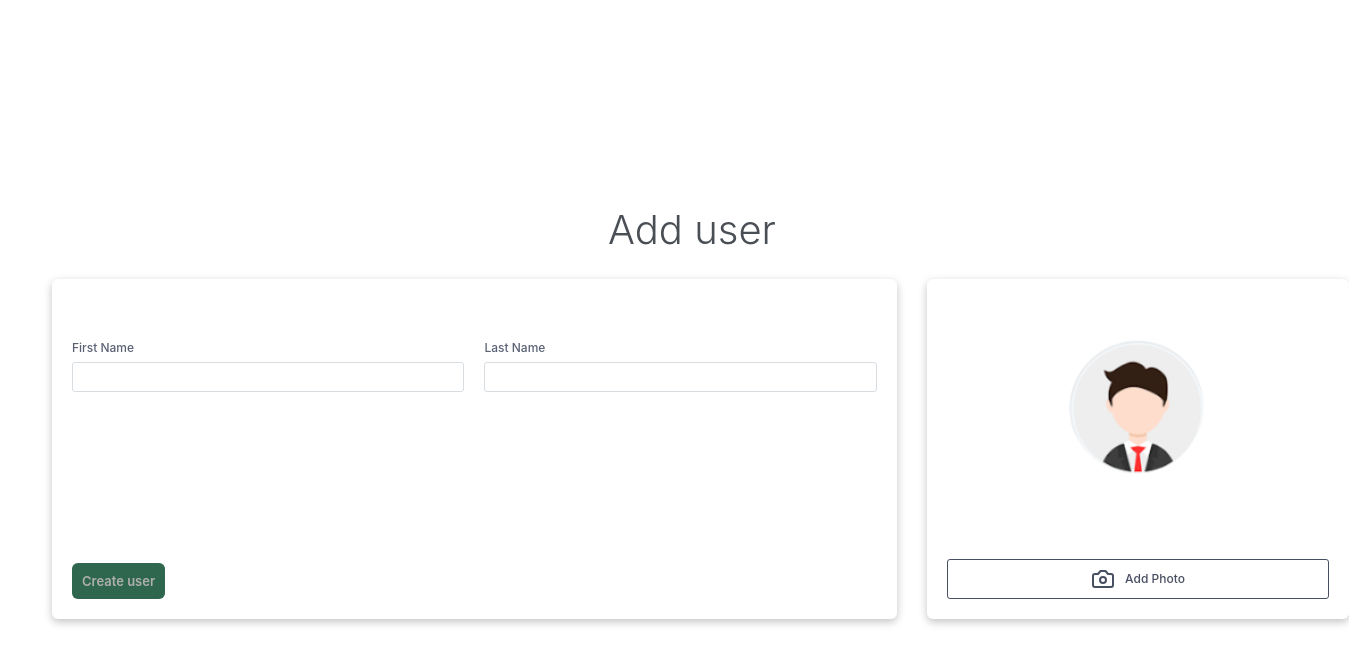
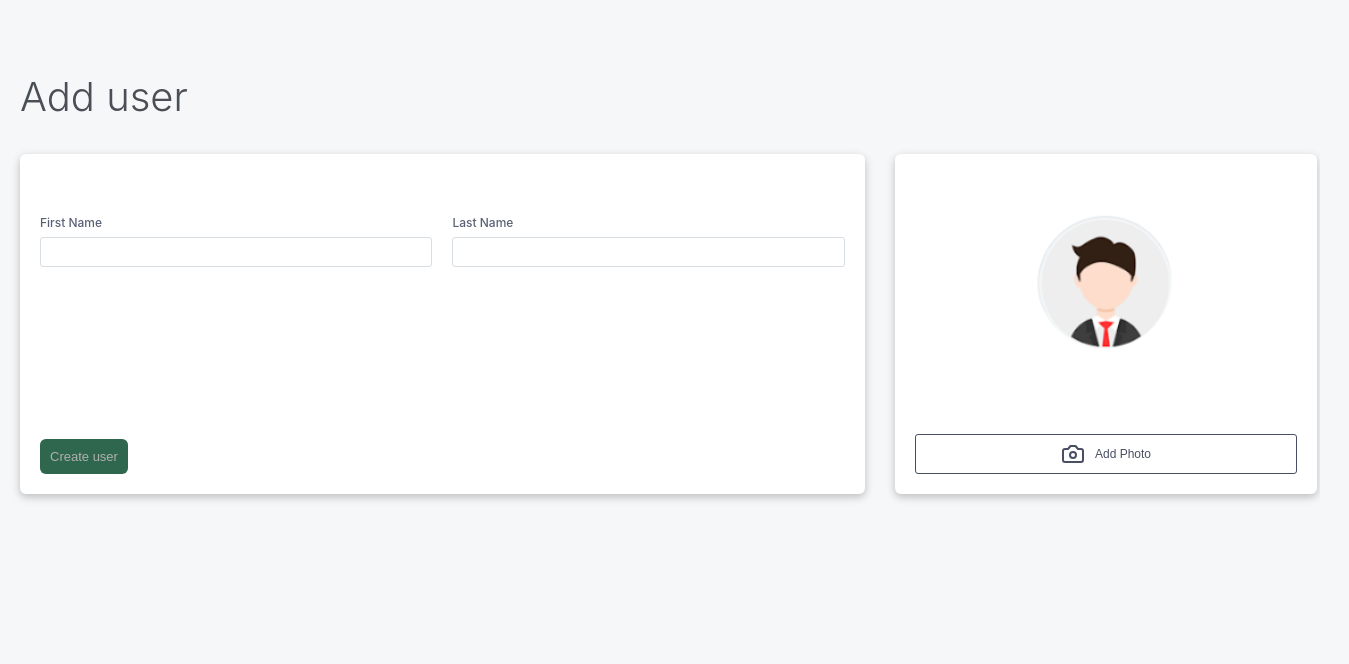
Before and after one commit to Maty2002v2/FootballTeam, a Vue app: page /create-user in a window 1280 px wide. Shown: the top 664 px of the page, 1349 px wide, since content can reach past the window. Built offline with nearby package versions, Linux system fonts and the light colour scheme.

Commit message:
Little changes

```diff
--- a/src/components/Button.vue
+++ b/src/components/Button.vue
@@ -51,7 +51,6 @@ const arrayClass = computed(() => ['button', `button--${props.variant}`]);
 
     color: #ffffff;
     font-size: 13px;
-    font-weight: 600;
     cursor: pointer;
 
     transition: all 0.1;
--- a/src/composables/useReqresApi.ts
+++ b/src/composables/useReqresApi.ts
@@ -14,8 +14,6 @@ export const useReqresApi = () => {
 
     const getUsers = async (): Promise<void> => {
         if (usersData.value) return;
-
-        console.log("getUsers")
 
         isError.value = false;
         isLoading.value = true;
--- a/src/style.css
+++ b/src/style.css
@@ -13,67 +13,16 @@
   -moz-osx-font-smoothing: grayscale;
 }
 
-a {
-  font-weight: 500;
-  color: #646cff;
-  text-decoration: inherit;
-}
-a:hover {
-  color: #535bf2;
+body {
+  margin: 40px 0 0 0;
+  display: flex;
+  place-items: center;
 }
 
-body {
-  margin: 0;
-  display: flex;
-  place-items: center;
-  min-width: 320px;
-  min-height: 100vh;
-}
-
-h1 {
-  font-size: 3.2em;
-  line-height: 1.1;
-}
-
-button {
-  border-radius: 8px;
-  border: 1px solid transparent;
-  padding: 0.6em 1.2em;
-  font-size: 1em;
-  font-weight: 500;
-  font-family: inherit;
-  background-color: #1a1a1a;
-  cursor: pointer;
-  transition: border-color 0.25s;
-}
-button:hover {
-  border-color: #646cff;
-}
-button:focus,
-button:focus-visible {
-  outline: 4px auto -webkit-focus-ring-color;
-}
-
-.card {
-  padding: 2em;
+a {
+  text-decoration: none;
 }
 
 #app {
-  max-width: 1280px;
   margin: 0 auto;
-  padding: 2rem;
-  text-align: center;
 }
-
-@media (prefers-color-scheme: light) {
-  :root {
-    color: #213547;
-    background-color: #ffffff;
-  }
-  a:hover {
-    color: #747bff;
-  }
-  button {
-    background-color: #f9f9f9;
-  }
-}
```
Also changed, not shown: src/components/Loader.vue (+16 -6 lines), src/pages/CreateUser.vue (line endings or trailing spaces).
